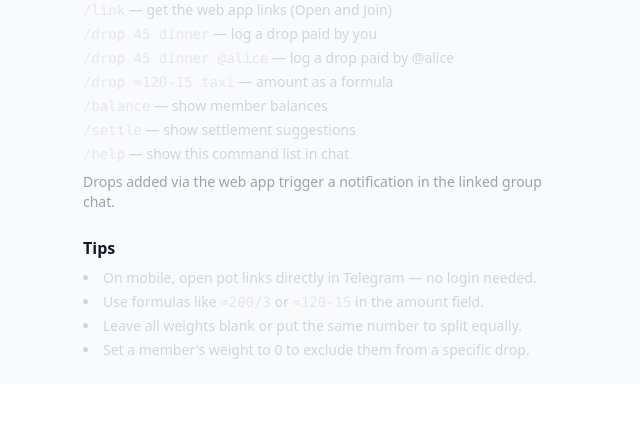
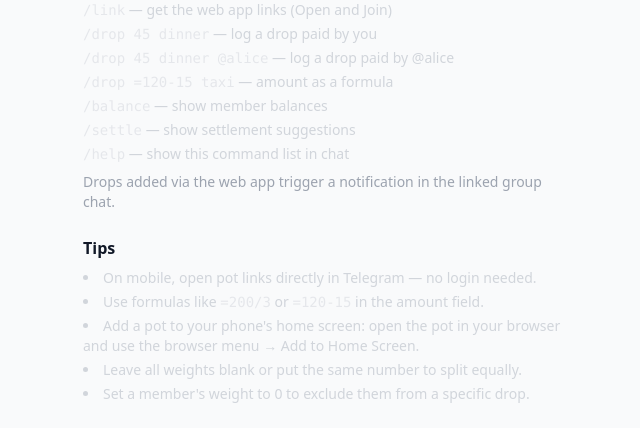
Before and after one commit to rgezikov/common-pot, a Django app: page /help/ in a window 1280 px wide. Shown: the part 588-1016 px from the top of the page, without its empty margins (317-957 px from the left). Before the commit the page ends 947 px from the top, so only its background shows below. Run offline with Django 5.2, Linux system fonts and the light colour scheme; some libraries are stand-ins or nearby versions.

Commit message:
Phase 9.2: add pot to home screen via web app manifest
- Serve dynamic manifest per pot with pot name and start_url
- Minimal service worker at /sw.js for browser install support
- Pot detail page links manifest and sets Apple meta tags
- Help page tip updated with correct browser menu instruction

Co-Authored-By: Claude Sonnet 4.6 <noreply@anthropic.com>

```diff
--- a/commonpot/urls.py
+++ b/commonpot/urls.py
@@ -10,6 +10,7 @@ urlpatterns = [
     path('logout/', views.logout, name='logout'),
     path('pot/new/', views.create_pot, name='create_pot'),
     path('pot/<uuid:token>/', views.pot_detail, name='pot_detail'),
+    path('pot/<uuid:token>/manifest.json', views.pot_manifest, name='pot_manifest'),
     path('pot/<uuid:token>/drop/new/', views.add_drop, name='add_drop'),
     path('pot/<uuid:token>/drop/<int:drop_id>/', views.drop_detail, name='drop_detail'),
     path('pot/<uuid:token>/drop/<int:drop_id>/edit/', views.edit_drop, name='edit_drop'),
@@ -19,4 +20,5 @@ urlpatterns = [
     path('pot/<uuid:token>/report/', views.pot_report, name='pot_report'),
     path('join/<uuid:token>/', views.join_pot, name='join_pot'),
     path('help/', views.help_page, name='help'),
+    path('sw.js', views.service_worker, name='service_worker'),
 ]
--- a/pots/templates/base.html
+++ b/pots/templates/base.html
@@ -4,6 +4,7 @@
     <meta charset="UTF-8">
     <meta name="viewport" content="width=device-width, initial-scale=1.0">
     <title>{% block title %}Common Pot{% endblock %}</title>
+    {% block head %}{% endblock %}
     <script>
     // Apply theme before page renders to avoid flash
     (function() {
@@ -63,5 +64,10 @@
         }
     }
     </script>
+    <script>
+    if ('serviceWorker' in navigator) {
+        navigator.serviceWorker.register('/sw.js');
+    }
+    </script>
 </body>
 </html>
--- a/pots/templates/help.html
+++ b/pots/templates/help.html
@@ -47,6 +47,7 @@
         <ul class="space-y-1 text-gray-300 list-disc list-inside">
             <li>On mobile, open pot links directly in Telegram — no login needed.</li>
             <li>Use formulas like <span class="font-mono text-gray-200">=200/3</span> or <span class="font-mono text-gray-200">=120-15</span> in the amount field.</li>
+            <li>Add a pot to your phone's home screen: open the pot in your browser and use the browser menu → Add to Home Screen.</li>
             <li>Leave all weights blank or put the same number to split equally.</li>
             <li>Set a member's weight to 0 to exclude them from a specific drop.</li>
         </ul>
--- a/pots/templates/pot_detail.html
+++ b/pots/templates/pot_detail.html
@@ -1,5 +1,10 @@
 {% extends "base.html" %}
 {% block title %}{{ pot.name }}{% endblock %}
+{% block head %}
+<link rel="manifest" href="{% url 'pot_manifest' pot.invite_token %}">
+<meta name="apple-mobile-web-app-capable" content="yes">
+<meta name="apple-mobile-web-app-title" content="{{ pot.name }}">
+{% endblock %}
 {% block content %}
 <div class="flex items-center justify-between mb-4">
     <h2 class="text-lg font-semibold">{{ pot.name }}</h2>
--- a/pots/views.py
+++ b/pots/views.py
@@ -2,7 +2,7 @@ import ast
 import datetime
 import operator
 from decimal import Decimal, InvalidOperation
-from django.http import JsonResponse
+from django.http import HttpResponse, JsonResponse
 from django.shortcuts import render, redirect, get_object_or_404
 from django.views.decorators.csrf import csrf_exempt
 from .models import Pot, Member, Drop, Split
@@ -287,6 +287,27 @@ def remove_member(request, token, member_id):
     return redirect('pot_detail', token=token)
 
 
+def service_worker(request):
+    """Minimal service worker — required for Chrome Android Add to Home Screen."""
+    js = "self.addEventListener('fetch', function(e) {});"
+    return HttpResponse(js, content_type='application/javascript')
+
+
+def pot_manifest(request, token):
+    """Web app manifest for adding a pot to the home screen."""
+    pot = get_object_or_404(Pot, invite_token=token)
+    import json as _json
+    manifest = {
+        'name': pot.name,
+        'short_name': pot.name,
+        'start_url': f'/pot/{token}/',
+        'display': 'standalone',
+        'background_color': '#111827',
+        'theme_color': '#111827',
+    }
+    return JsonResponse(manifest, content_type='application/manifest+json')
+
+
 def help_page(request):
     back_url = request.GET.get('back', '/')
     return render(request, 'help.html', {'back_url': back_url})
```
Also changed, not shown: docs/design/phases/phase-9.2-home-screen/dod.md (added, +7 -0 lines), docs/design/phases/phase-9.2-home-screen/spec.md (added, +11 -0 lines).
